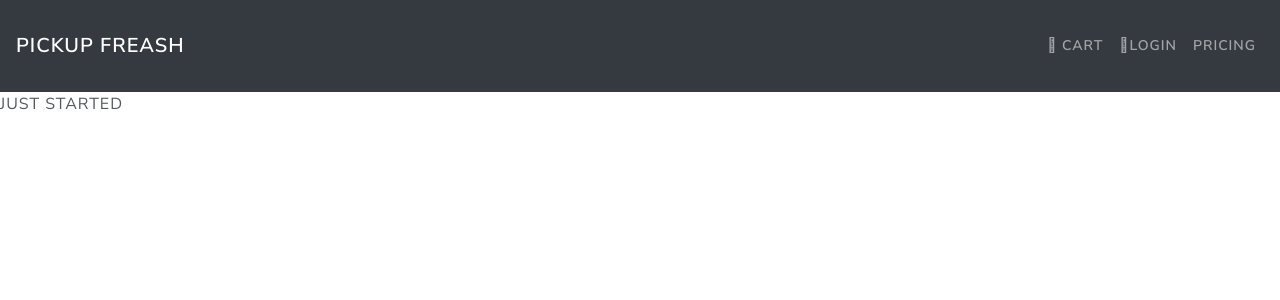
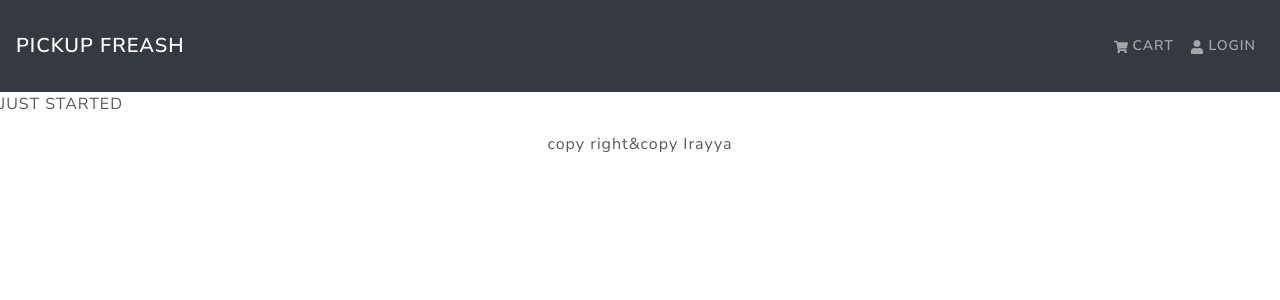
Before and after one commit to Irayya-Hiremath/ReactEcommerce, a React (Create React App) app: page / in a window 1280 px wide. Shown: the top 300 px of the page. Built offline with nearby package versions, Linux system fonts and the light colour scheme.

Commit message:
components upated

```diff
--- a/package.json
+++ b/package.json
@@ -13,6 +13,7 @@
     "react": "^17.0.2",
     "react-bootstrap": "^1.5.2",
     "react-dom": "^17.0.2",
+    "react-icons": "^4.2.0",
     "react-scripts": "4.0.3",
     "web-vitals": "^1.1.2"
   },
--- a/src/App.js
+++ b/src/App.js
@@ -1,5 +1,6 @@
 import React from "react"
 import './App.css';
+import Footer from "./components/Footer";
 import Header from "./components/Header";
 import HomeScreen from "./components/HomeScreen";
 
@@ -10,6 +11,7 @@ function App() {
     <div>
       <Header/>
       <HomeScreen/>
+      <Footer/>
 
     </div>
   );
--- a/src/components/Footer.js
+++ b/src/components/Footer.js
@@ -0,0 +1,19 @@
+import React from "react"
+import { Container, Row, Col } from "react-bootstrap";
+
+
+const Footer =() =>{
+    return(
+        <div>
+            <Container>
+                <Row>
+                    <Col className="text-center ">
+                     <p>copy right&copy Irayya</p>
+                    </Col>
+                </Row>
+            </Container>
+        </div>
+    )
+}
+
+export default Footer
--- a/src/components/Header.js
+++ b/src/components/Header.js
@@ -1,7 +1,10 @@
 import React from "react"
 import {Navbar,Nav} from "react-bootstrap"
-import { FontAwesomeIcon } from '@fortawesome/react-fontawesome'
-import { faCoffee } from '@fortawesome/free-solid-svg-icons'
+// import { FontAwesomeIcon } from '@fortawesome/react-fontawesome'
+// import { faCoffee, faShoppingCart } from '@fortawesome/free-solid-svg-icons'
+
+import { FaUser ,FaShoppingCart} from 'react-icons/fa';
+
 
 const Header =()=>{
     return(
@@ -9,10 +12,8 @@ const Header =()=>{
                 <Navbar bg="dark" variant="dark">
                     <Navbar.Brand href="#home">PICKUP FREASH</Navbar.Brand>
                     <Nav className="ml-auto">
-                    {/* <FontAwesomeIcon icon={faCoffee} /> */}
-                        <Nav.Link href="#home"><i class='fas fa-shopping-cart'></i> Cart</Nav.Link>
-                        <Nav.Link href="#features"> <i class="fa fa-user"></i>login</Nav.Link>
-                        <Nav.Link href="#pricing">Pricing</Nav.Link>
+                        <Nav.Link href="#home"><i> <FaShoppingCart/></i> Cart</Nav.Link>
+                        <Nav.Link href="#features"> <i><FaUser/> </i>login</Nav.Link>
 
                     </Nav>
                 </Navbar>
```
Also changed, not shown: 1 other file (tests, documents, lock files or other folders).
